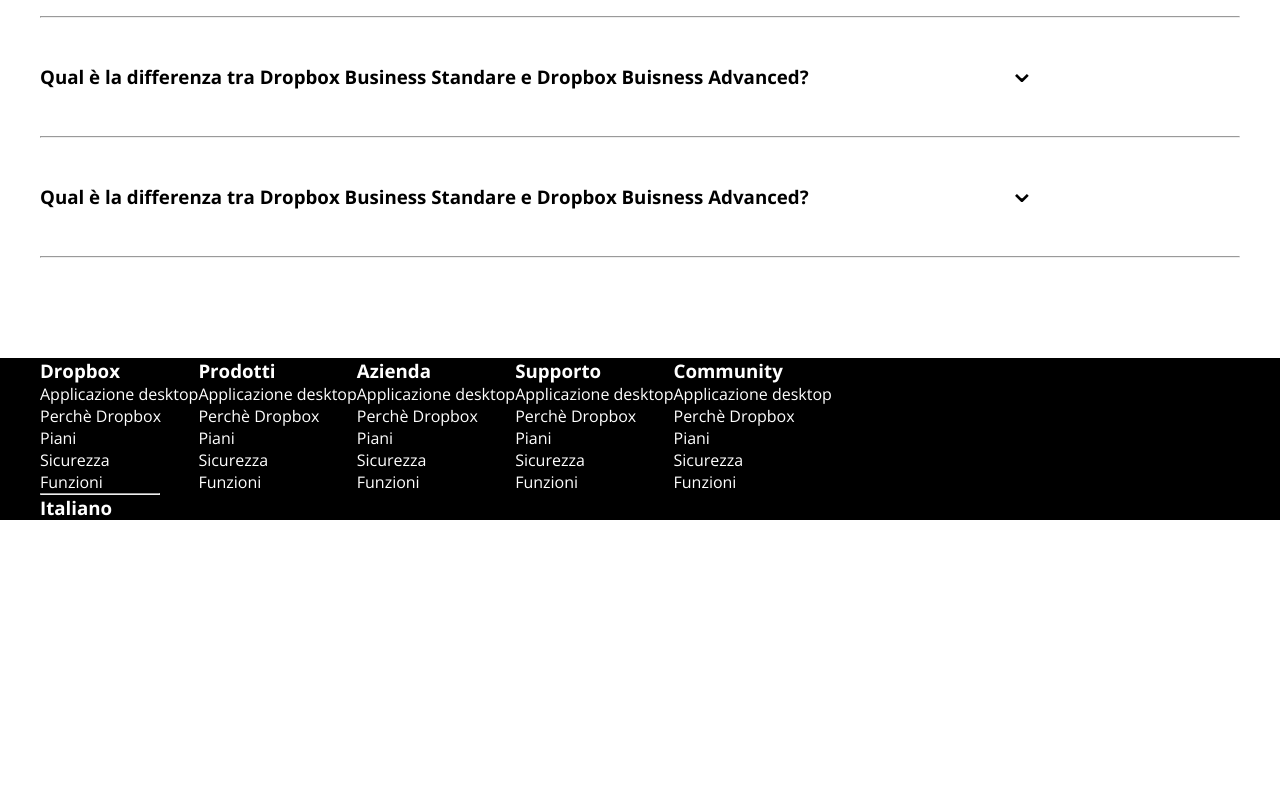
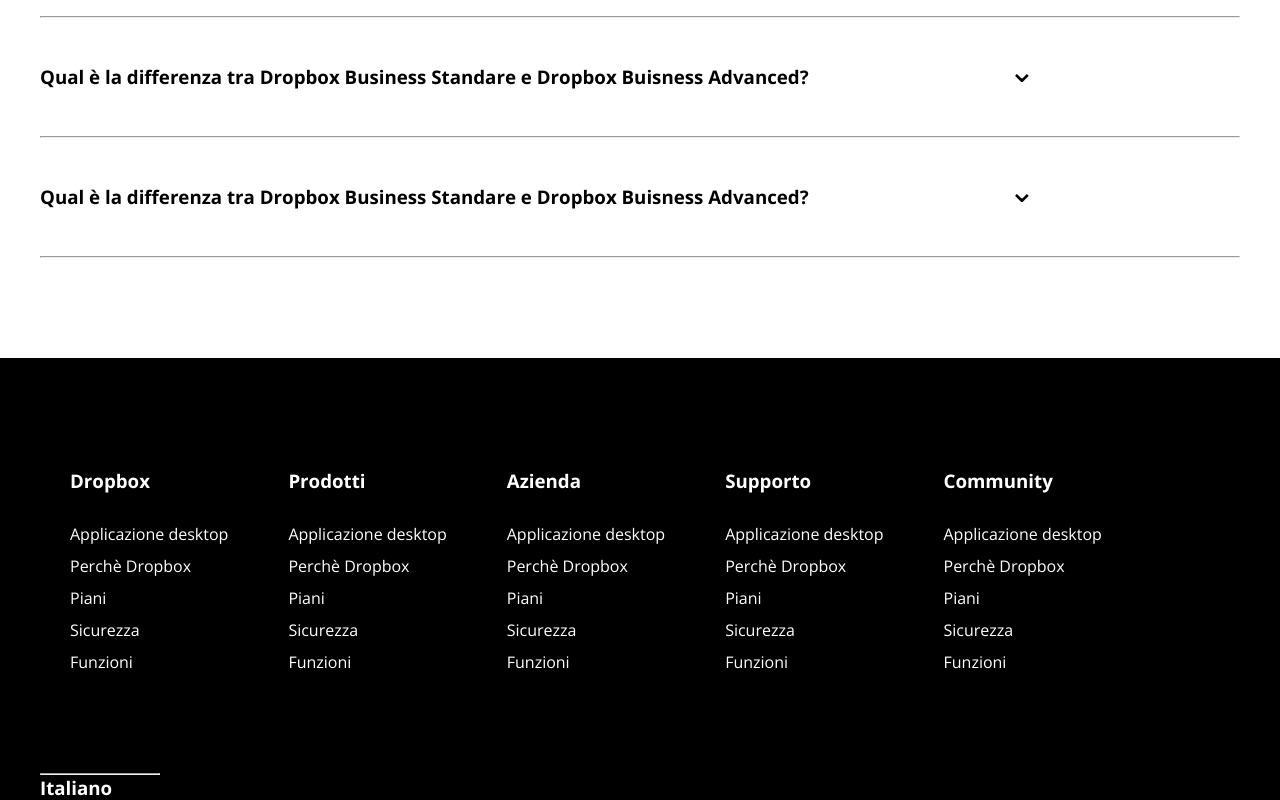
Before and after one commit to Rivio98/-htmlcss-dropbox, a plain HTML site: page index.html in a window 1280 px wide. Shown: the part 5826-6626 px from the top of the page. Before the commit the page ends 6346 px from the top, so only its background shows below. Drawn offline with nearby package versions, Linux system fonts and the light colour scheme.

Commit message:
[UPD] Addedd padding on list footer

```diff
--- a/css/style.css
+++ b/css/style.css
@@ -64,6 +64,15 @@ body {
 
 .list-footer {
     list-style: none;
+    padding: 100px 30px;
+}
+
+.list-footer li {
+    padding-top: 10px;
+}
+
+.list-footer li:first-child {
+    padding-bottom: 20px;
 }
 
 .advantage-list {
```
